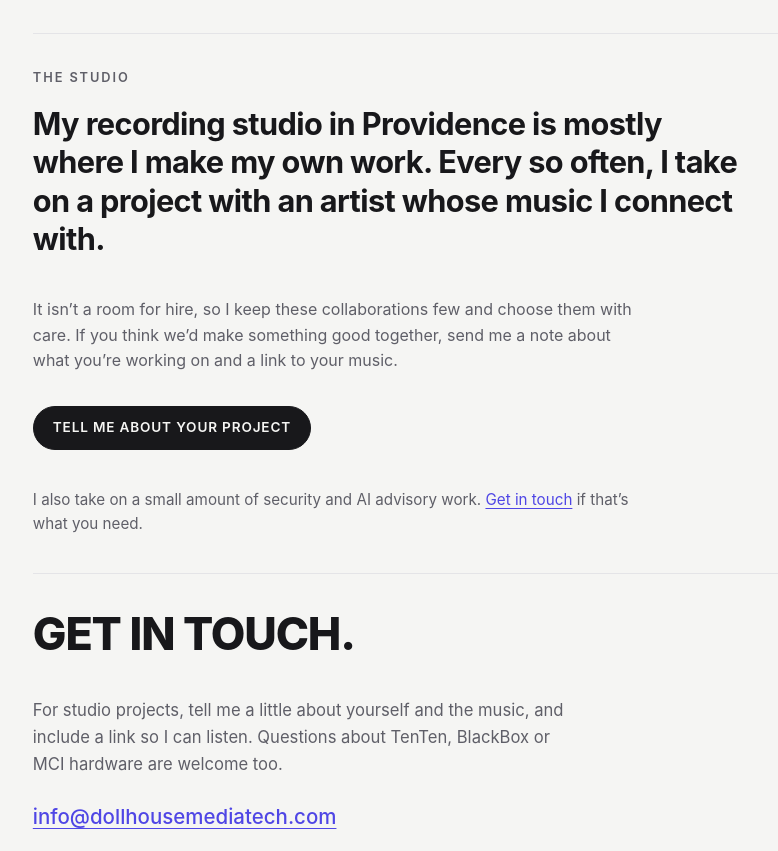
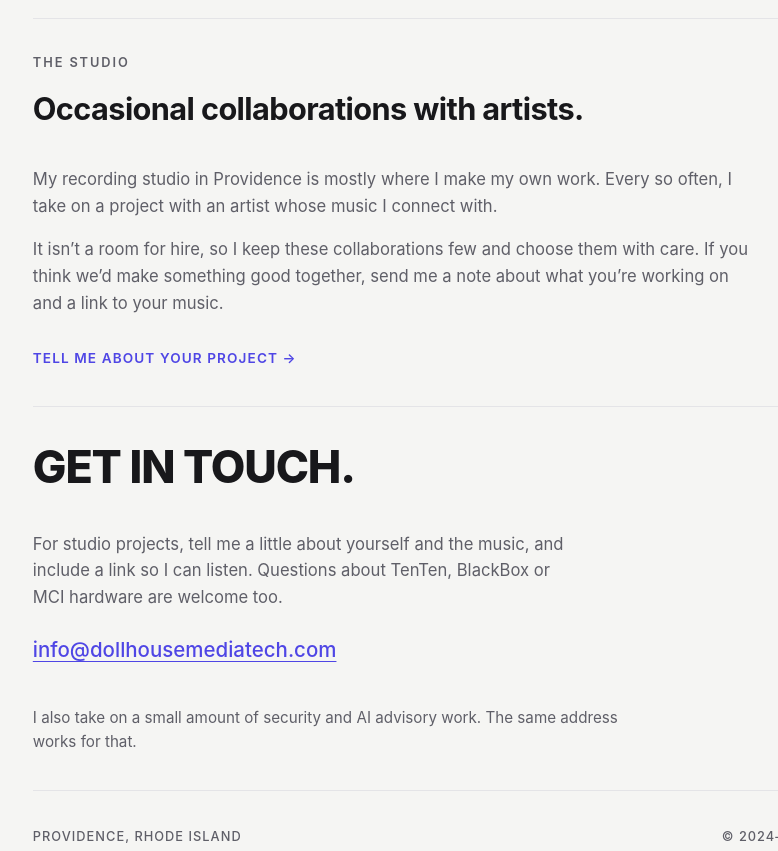
Before and after one commit to tibbon/dollhouse_media_technologies, a plain HTML site: page index.html in a window 1280 px wide. Shown: the part 2570-3421 px from the top of the page, without its empty margins (84-862 px from the left). Drawn offline with Linux system fonts and the light colour scheme.

Commit message:
Studio: lighter layout that matches the product entries
Short headline, body text at the product-description size, a text link
instead of the black button, and the security/AI line moved to Contact.
Consecutive paragraphs in an entry now sit closer together.

Co-Authored-By: Claude Opus 5.5 <noreply@anthropic.com>

```diff
--- a/index.html
+++ b/index.html
@@ -221,15 +221,6 @@
     max-width: 720px;
   }
 
-  .service-desc {
-    font-size: 1rem;
-    line-height: 1.6;
-    color: var(--text-secondary);
-    margin-bottom: 20px;
-    max-width: 60ch;
-    transition: color 0.4s ease;
-  }
-
   .product-link {
     display: inline-block;
     font-size: 0.85rem;
@@ -252,11 +243,6 @@
     font-size: 0.95rem;
     color: var(--text-secondary);
     max-width: 65ch;
-  }
-
-  .advisory-note a {
-    text-decoration: underline;
-    text-underline-offset: 0.2em;
   }
 
   /* ── Product card ── */
@@ -342,6 +328,11 @@
     margin-bottom: clamp(16px, 2vw, 24px);
     border-radius: 8px;
     border: 1px solid var(--rule);
+  }
+
+  /* consecutive paragraphs in one entry sit closer together than the gap before its links */
+  .product-description:has(+ .product-description) {
+    margin-bottom: 1em;
   }
 
   .product-header {
@@ -519,13 +510,13 @@
     <h2 class="section-label" id="studio-heading">The studio</h2>
     <!-- TODO(owner): optionally add a photo of the room or a few artists/records worked on -->
     <div class="studio-block">
-      <p class="section-intro">My recording studio in Providence is mostly where I make my own work. Every so often, I take on a project with an artist whose music I connect with.</p>
-      <p class="service-desc">It isn&rsquo;t a room for hire, so I keep these collaborations few and choose them with care. If you think we&rsquo;d make something good together, send me a note about what you&rsquo;re working on and a link to your music.</p>
-      <div class="hero-actions">
-        <a class="btn" href="mailto:info@dollhousemediatech.com?subject=Studio%20project">Tell me about your project</a>
+      <p class="section-intro">Occasional collaborations with artists.</p>
+      <p class="product-description">My recording studio in Providence is mostly where I make my own work. Every so often, I take on a project with an artist whose music I connect with.</p>
+      <p class="product-description">It isn&rsquo;t a room for hire, so I keep these collaborations few and choose them with care. If you think we&rsquo;d make something good together, send me a note about what you&rsquo;re working on and a link to your music.</p>
+      <div class="product-links">
+        <a class="product-link" href="mailto:info@dollhousemediatech.com?subject=Studio%20project">Tell me about your project</a>
       </div>
     </div>
-    <p class="advisory-note">I also take on a small amount of security and AI advisory work. <a href="#contact">Get in touch</a> if that&rsquo;s what you need.</p>
   </section>
 
   <hr>
@@ -538,6 +529,7 @@
       <p class="contact-email">
         <a href="mailto:info@dollhousemediatech.com">info@dollhousemediatech.com</a>
       </p>
+      <p class="advisory-note">I also take on a small amount of security and AI advisory work. The same address works for that.</p>
     </div>
   </section>
 
```
